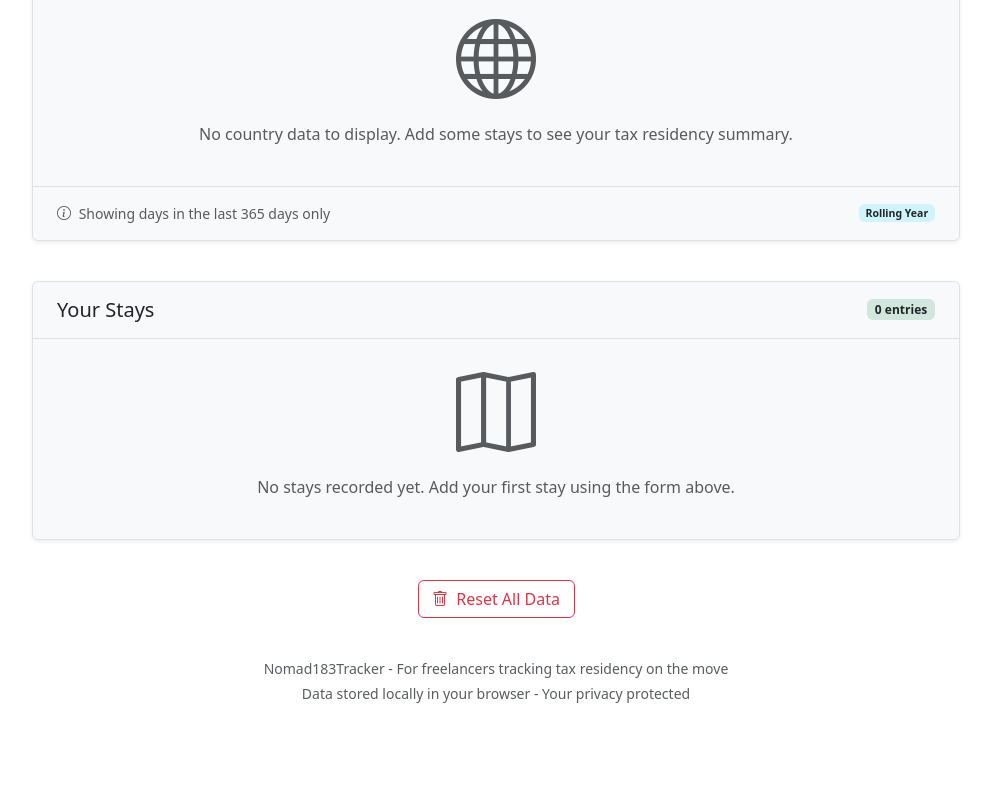
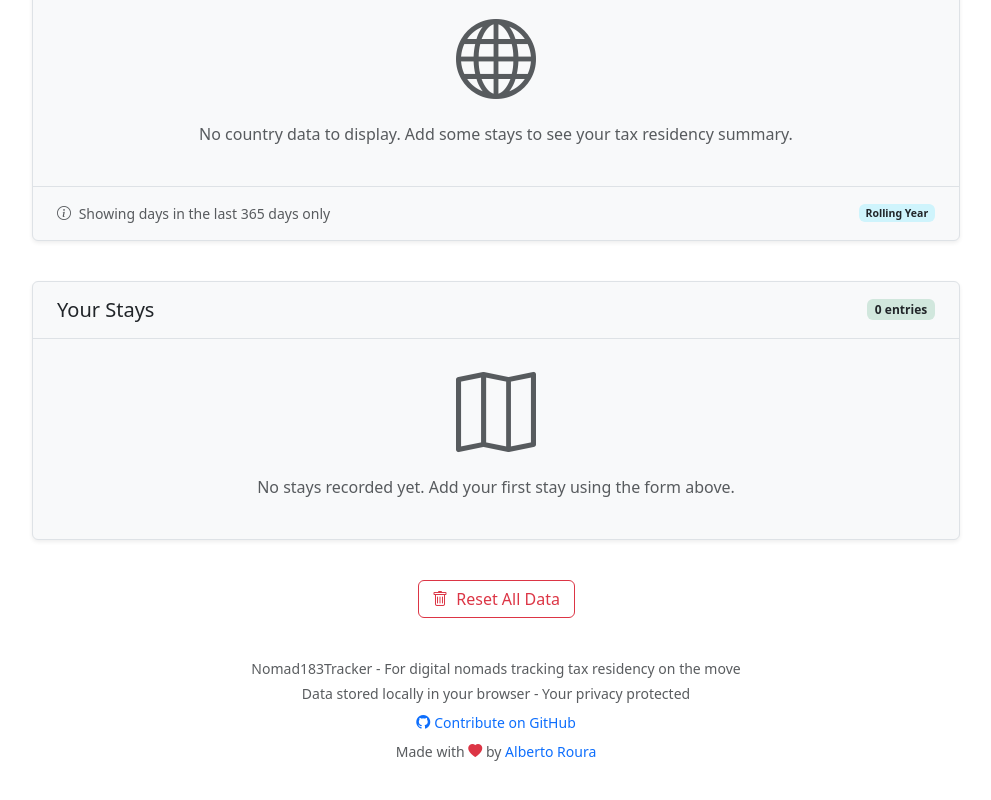
Before and after one commit to rouralberto/nomad183tracker, a Vue app: page / in a window 1280 px wide. Shown: the part 615-1415 px from the top of the page, without its empty margins (144-1135 px from the left). Before the commit the page ends 1375 px from the top, so only its background shows below. Built offline with nearby package versions, Linux system fonts and the light colour scheme.

Commit message:
Added link to GitHub repo in the footer

```diff
--- a/src/App.vue
+++ b/src/App.vue
@@ -170,8 +170,17 @@ export default {
     </div>
 
     <footer class="section text-center text-muted small mb-0">
-      <p class="mb-1">Nomad183Tracker - For freelancers tracking tax residency on the move</p>
+      <p class="mb-1">Nomad183Tracker - For digital nomads tracking tax residency on the move</p>
       <p class="mb-0">Data stored locally in your browser - Your privacy protected</p>
+      <p class="mb-0 mt-2">
+        <a href="https://github.com/rouralberto/nomad183tracker" target="_blank" class="text-decoration-none">
+          <i class="bi bi-github me-1"></i>Contribute on GitHub
+        </a>
+      </p>
+      <p class="mb-0 mt-2">
+        Made with <i class="bi bi-heart-fill text-danger"></i> by
+        <a href="https://albertoroura.com" target="_blank" class="text-decoration-none">Alberto Roura</a>
+      </p>
     </footer>
   </div>
 </template>
```
